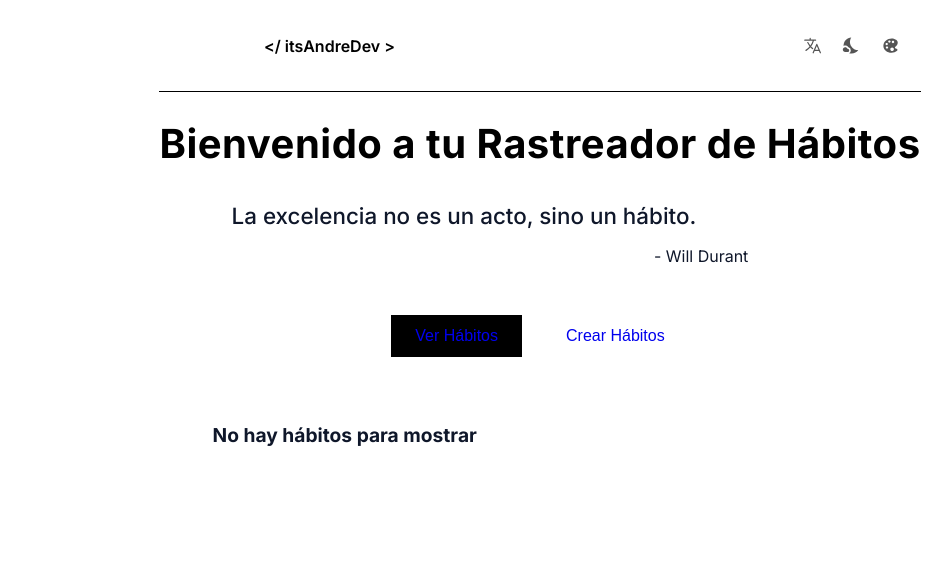
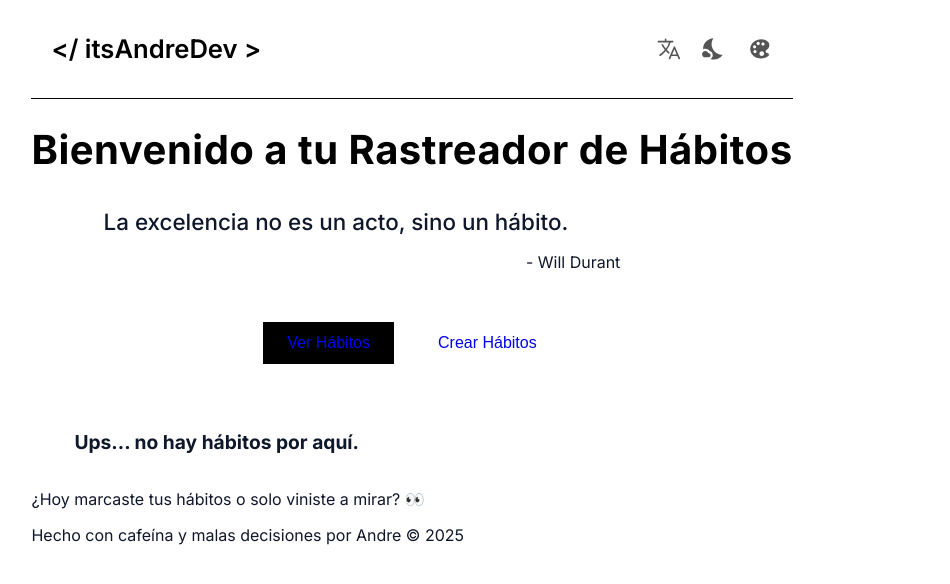
Before and after one commit to Andre-tz/Habit-Tracker, a React (Vite) app: page / in a window 1280 px wide. Shown: the top 584 px of the page, without its empty margins (100-1050 px from the left). Built offline with nearby package versions, Linux system fonts and the light colour scheme.

Commit message:
Se añadió un footer a mi Habit Tracker ademas de que tambien se tradujo algunos textos que faltaban

```diff
--- a/src/App.jsx
+++ b/src/App.jsx
@@ -4,6 +4,7 @@ import PageAnimation from "./components/animation/PageAnimation";
 import OptionTransition from "./components/animation/OptionTransition";
 import { useContext } from "react";
 import { HabitContext } from "./context/HabitContext";
+import Footer from "./components/Footer"
 
 const App = ( ) =>{
 
@@ -17,6 +18,7 @@ const App = ( ) =>{
                     <Outlet />
                 </PageAnimation>
 
+                <Footer />
             </OptionTransition>
         </>
 
--- /dev/null
+++ b/src/components/Footer.jsx
@@ -0,0 +1,14 @@
+import { useTranslation } from "react-i18next";
+
+//este componente mostrara el footer
+const Footer = ( ) =>{
+    const { t } = useTranslation();
+    return (
+        <footer id="footer">
+            <p id="question"> { t("footer.question" ) }</p>
+            <p id="made-by"> { t( "footer.madeBy" ) }</p>
+        </footer>
+    )
+}
+
+export default Footer;
--- a/src/components/HabitList.jsx
+++ b/src/components/HabitList.jsx
@@ -76,7 +76,7 @@ const HabitList = ( ) => {
                                 }
                                 index={ index } />
                     )))
-                    : <p className='message'> No hay hábitos para cargar </p>
+                    : <p className='message'>{ t("emptyState.noHabitsToLoad" ) }</p>
                     }
                     </div>
                 </section>
--- a/src/components/Home.jsx
+++ b/src/components/Home.jsx
@@ -63,7 +63,7 @@ function Home() {
 
 			{ habits.length == 0?
 
-				<h3 className="message"> No hay hábitos para mostrar</h3> :
+				<h3 className="message">{ t("emptyState.noHabitsToShow" ) }</h3> :
 
 				daysWeek
 					.filter(dia => splitHabits(dia, habits).length > 0)
--- a/src/locales/en.json
+++ b/src/locales/en.json
@@ -104,6 +104,16 @@
             "text": "Change will not come if we wait for some other person or some other time. We are the ones we've been waiting for. We are the change that we seek.",
             "author": "Barack Obama"
         }
+    },
+
+    "footer": {
+        "question": "Did you track your habits today or just came to stare? 👀",
+        "madeBy": "Made with caffeine & bad decisions by Andre © 2025"
+    },
+
+    "emptyState": {
+    	"noHabitsToShow": "Oops... no habits around here.",
+    	"noHabitsToLoad": "Looks like there are no habits to load."
     }
 
 }
--- a/src/locales/es.json
+++ b/src/locales/es.json
@@ -103,6 +103,16 @@
 			"text": "El cambio no vendrá si esperamos a otra persona o a otro momento. Nosotros somos los que hemos estado esperando. Somos el cambio que buscamos.",
 			"author": "Barack Obama"
 		}
+	},
+
+	"footer": {
+    	"question": "¿Hoy marcaste tus hábitos o solo viniste a mirar? 👀",
+    	"madeBy": "Hecho con cafeína y malas decisiones por Andre © 2025"
+  	},
+
+	"emptyState": {
+    	"noHabitsToShow": "Ups... no hay hábitos por aquí.",
+    	"noHabitsToLoad": "Parece que no hay hábitos para cargar."
 	}
 
-  }
+}
--- a/src/styles/Header.css
+++ b/src/styles/Header.css
@@ -10,7 +10,6 @@
 }
 
 #name-app {
-    text-align: center;
     width: clamp( 100px, 60%, 300px);
     font-size: 1rem;
     font-weight: 600;
@@ -67,5 +66,7 @@
 
 /* Responsive design para el header */
 @media (min-width: 768px) {
-
+    #name-app{
+        font-size: 1.6rem;
+    }
 }
--- a/src/styles/Icons.css
+++ b/src/styles/Icons.css
@@ -43,3 +43,9 @@
 .icon.nightMode:hover {
     color: var(--icon-color-hover-dark);
 }
+
+@media ( min-width: 768px ){
+    .icon{
+        font-size: 1.6rem;
+    }
+}
--- a/src/styles/index.css
+++ b/src/styles/index.css
@@ -34,6 +34,8 @@ body {
   align-items: center;
   padding-left: 50px;
   padding-right: 50px;
+  width: 100vw;
+  max-width: 1024px;
 }
 
 body.nightMode {
```
